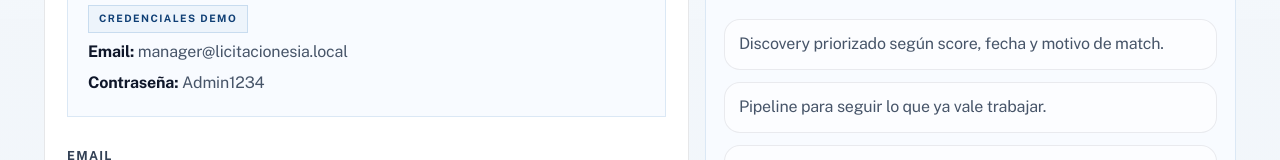
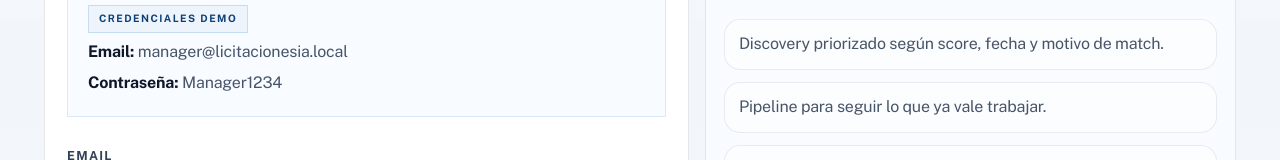
Before and after one commit to diegodella1/propscrap, a Next.js app in the folder apps/web/: page /login/empresa in a window 1280 px wide. Shown: the part 477-637 px from the top of the page. Built offline with nearby package versions, Linux system fonts and the light colour scheme; no server answers.

Commit message:
Fix demo client login credentials

```diff
--- a/apps/web/components/login-form.tsx
+++ b/apps/web/components/login-form.tsx
@@ -35,7 +35,7 @@ const VARIANT_COPY: Record<
     pendingLabel: "Ingresando cliente…",
     hint: ["Oportunidades", "Seguimiento", "Empresa"],
     demoEmail: "manager@licitacionesia.local",
-    demoPassword: "Admin1234",
+    demoPassword: "Manager1234",
     invalidRoleMessage: "Esta entrada es para clientes. Usá el acceso de superadmin.",
   },
   superadmin: {
```
